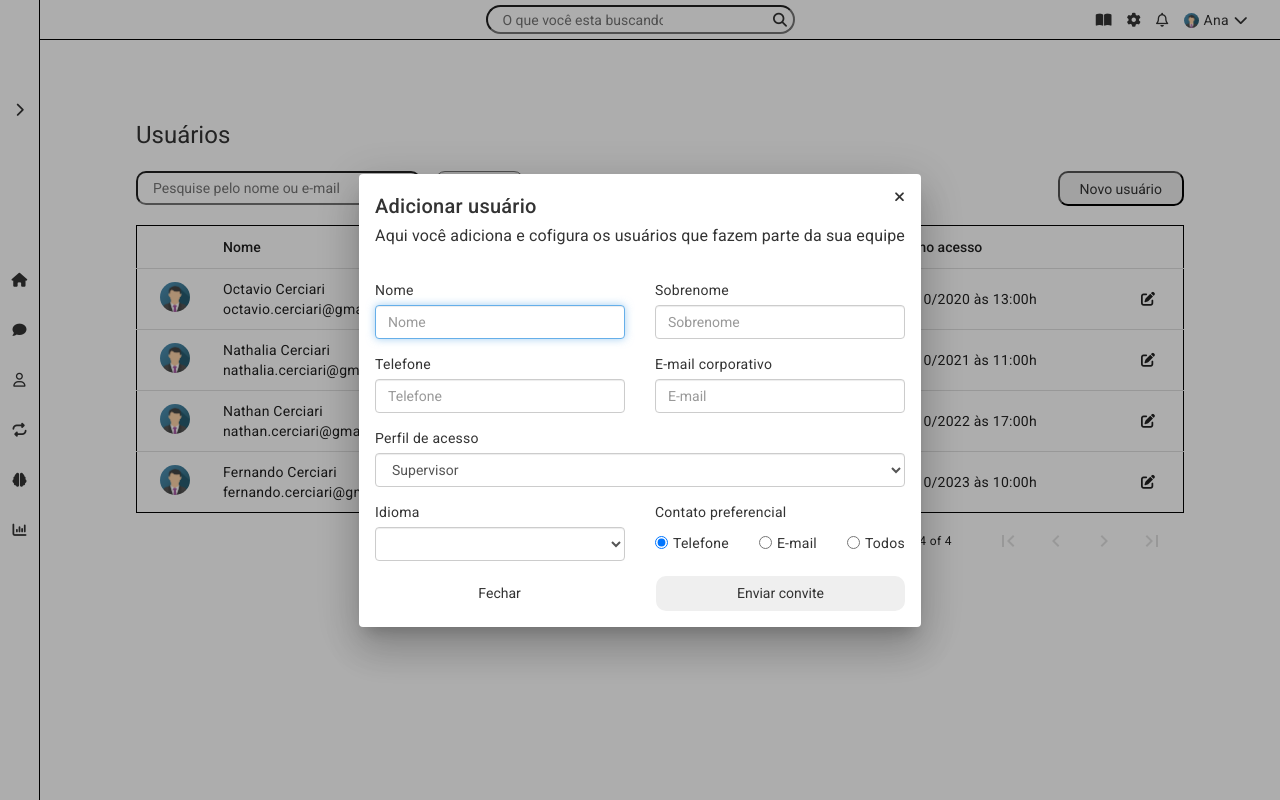
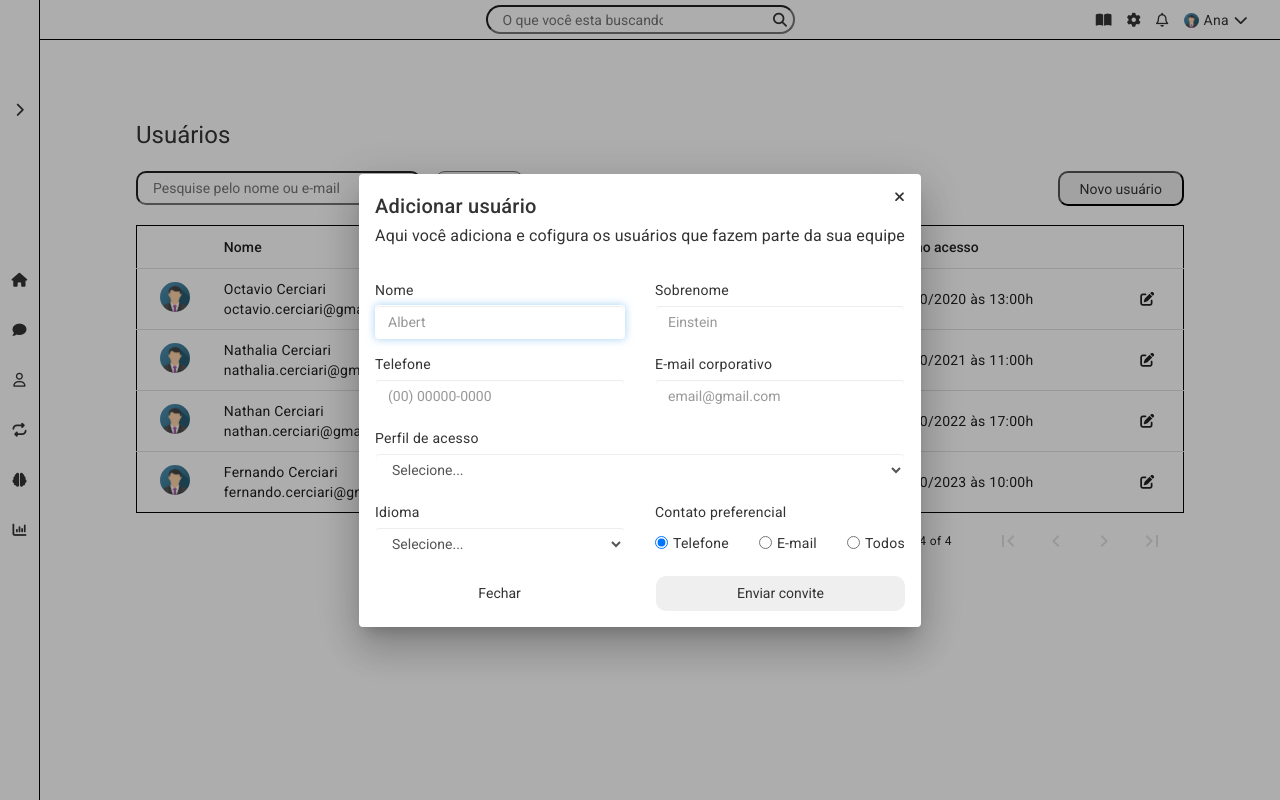
Before and after one commit to octavio-cerciari/first-decision-test, an Angular app: page /usuario in a window 1280 px wide. Both pictures are taken after a click on the button "Novo usuário". Built offline with nearby package versions, Linux system fonts and the light colour scheme.

Commit message:
F0012 - Create Add User Validation, F0013 - Call Edit User Modal passing object. F0014 - Create User Data Mock

```diff
--- a/src/app/user/user-modal/user-modal.component.css
+++ b/src/app/user/user-modal/user-modal.component.css
@@ -43,3 +43,12 @@ h2, h3 { margin: 0; padding: 0; }
         }
     }
 }
+
+.ng-untouched {
+    border-color: transparent;
+}
+.ng-invalid {
+    &.ng-touched {
+        border-color: red;
+    }
+}
--- a/src/app/user/user-modal/user-modal.component.html
+++ b/src/app/user/user-modal/user-modal.component.html
@@ -11,13 +11,13 @@
 				<div class="mb-3">
 					<div class="form-group col-md-6">
 						<label class="form-label">Nome</label>
-						<input type="text" placeholder="Nome" class="form-control" formControlName="name" required>
+						<input type="text" placeholder="Albert" class="form-control" formControlName="name" minlength="3" maxlength="20" required>
 					</div>
 				</div>
 				<div class="mb-3">
 					<div class="form-group col-md-6">
 						<label class="form-label">Sobrenome</label>
-						<input type="text" placeholder="Sobrenome" class="form-control" formControlName="lastName">
+						<input type="text" placeholder="Einstein" class="form-control" formControlName="lastName" minlength="3" maxlength="20">
 					</div>
 				</div>
 			</div>
@@ -26,13 +26,13 @@
 				<div class="mb-3">
 					<div class="form-group col-md-6">
 						<label class="form-label">Telefone</label>
-						<input type="text" placeholder="Telefone" class="form-control" mask="(00) 90000-0000" formControlName="phone">
+						<input type="text" placeholder="(00) 00000-0000" class="form-control" mask="(00) 90000-0000" formControlName="phone" minlength="11" maxlength="11">
 					</div>
 				</div>
 				<div class="mb-3">
 					<div class="form-group col-md-6">
 						<label class="form-label">E-mail corporativo</label>
-						<input type="text" placeholder="E-mail" class="form-control" formControlName="email">
+						<input type="text" placeholder="email@gmail.com" class="form-control" formControlName="email">
 					</div>
 				</div>
 			</div>
@@ -41,12 +41,13 @@
 				<div class="mb-3">
 					<div class="form-group col-md-12">
 						<label class="form-label">Perfil de acesso</label>
-						<select class="form-control">
-						  <option>Supervisor</option>
-						  <option>Gerente</option>
-						  <option>Analista</option>
-						  <option>Suporte</option>
-						  <option>Desenvolvedor</option>
+						<select class="form-control" formControlName="profile" [value]="selectedAccess">
+						  <option value="" disabled selected>Selecione...</option>
+						  <option value="Supervisor">Supervisor</option>
+						  <option value="Gerente">Gerente</option>
+						  <option value="Analista">Analista</option>
+						  <option value="Suporte">Suporte</option>
+						  <option value="Desenvolvedor">Desenvolvedor</option>
 						</select>
 					  </div>
 				</div>
@@ -54,6 +55,7 @@
 					<div class="form-group col-md-6">
 						<label class="form-label">Idioma</label>
 						<select class="form-control" formControlName="language" [value]="selectedLanguage">
+							<option value="" disabled selected>Selecione...</option>
 							<option value="Português BR">Português BR</option>
 							<option value="Inglês EN">Inglês EN</option>
 							<option value="Espanhol ES">Espanhol ES</option>
@@ -67,19 +69,19 @@
 						</div>
 						<div class="col-md-12"  style="display: flex; flex-direction: row; padding: 0; justify-content: space-between;">
 							<div class="form-check">
-								<input class="form-check-input" type="radio" name="exampleRadios" id="exampleRadios1" value="option1" checked>
+								<input class="form-check-input" type="radio" name="exampleRadios" id="exampleRadios1" [value]="selectedContact" checked (click)="changeContact('Telefone')">
 								<label class="form-check-label" for="exampleRadios1">
 								Telefone
 								</label>
 							</div>
 							<div class="form-check">
-								<input class="form-check-input" type="radio" name="exampleRadios" id="exampleRadios2" value="option2">
+								<input class="form-check-input" type="radio" name="exampleRadios" id="exampleRadios2" [value]="selectedContact" (click)="changeContact('E-mail')">
 								<label class="form-check-label" for="exampleRadios2">
 								E-mail
 								</label>
 							</div>
 							<div class="form-check">
-								<input class="form-check-input" type="radio" name="exampleRadios" id="exampleRadios3" value="option3">
+								<input class="form-check-input" type="radio" name="exampleRadios" id="exampleRadios3" [value]="selectedContact" (click)="changeContact('Todos')">
 								<label class="form-check-label" for="exampleRadios3">
 								Todos
 								</label>
--- a/src/app/user/user-modal/user-modal.component.ts
+++ b/src/app/user/user-modal/user-modal.component.ts
@@ -15,12 +15,16 @@ export class UserModalComponent implements OnInit {
     @Inject( MAT_DIALOG_DATA ) public data: UserInterface,
     ) {}
   tags = [] as string[];
+
   selectedLanguage = '';
+  selectedAccess = [''];
+  selectedContact = 'Telefone';
+
   userForm = new FormGroup( {
-    name: new FormControl( '', [Validators.required] ),
-    lastName: new FormControl( '', [Validators.required] ),
-    phone: new FormControl( '', [Validators.required] ),
-    email: new FormControl( '', [Validators.email, Validators.required] ),
+    name: new FormControl( '', [Validators.required, Validators.min(3), Validators.min(20)] ),
+    lastName: new FormControl( '', [Validators.required, Validators.min(3), Validators.min(20)] ),
+    phone: new FormControl( '', [Validators.required, Validators.min(11), Validators.min(11)]),
+    email: new FormControl( '', [Validators.email, Validators.required, Validators.min(3), Validators.min(20)] ),
     profile: new FormControl( '', [Validators.required] ),
     language: new FormControl( '', [Validators.required] ),
   } );
@@ -35,14 +39,31 @@ export class UserModalComponent implements OnInit {
     this.userForm.controls.phone.setValue(user.phone);
     this.userForm.controls.email.setValue(user.email);
     this.userForm.controls.language.setValue(user.language);
+    this.selectedContact = user.preferredContact;
   }
 
   closeModal() {
     this.dialogRef.close();
   }
 
+  changeContact(value: string) {
+    this.selectedContact = value;
+  }
+
   sendInvite(newInvite: boolean) {
-    // if(this.userForm.invalid) return
-    this.dialogRef.close( { user: this.userForm.value, newInvite } );
+    if(this.userForm.invalid || !this.selectedContact) return
+
+    const user = {
+      name: this.userForm.controls.name.value,
+      lastName: this.userForm.controls.lastName.value,
+      email: this.userForm.controls.email.value,
+      phone: this.userForm.controls.phone.value,
+      preferredContact: this.selectedContact,
+      status: 'Ativo',
+      language: this.userForm.controls.language.value,
+      createdDate: new Date().toLocaleDateString(),
+      lastAccess: new Date().toLocaleDateString() + ' às ' + new Date().getHours() + ':' + new Date().getMinutes() + 'h',
+    } as UserInterface;
+    this.dialogRef.close( { user, newInvite } );
   }
 }
--- a/src/app/user/user.component.html
+++ b/src/app/user/user.component.html
@@ -37,7 +37,7 @@
       <!-- Status Column -->
       <ng-container matColumnDef="status">
         <th mat-header-cell *matHeaderCellDef> Status </th>
-        <td mat-cell *matCellDef="let element"> {{element.createdDate}} </td>
+        <td mat-cell *matCellDef="let element"> {{element.status}} </td>
       </ng-container>
 
       <!-- Created Date Column -->
--- a/src/app/user/user.component.ts
+++ b/src/app/user/user.component.ts
@@ -8,10 +8,10 @@ import { UserModalComponent } from './user-modal/user-modal.component';
 import { MatDialog, MatDialogRef } from '@angular/material/dialog';
 
 const ELEMENT_DATA: UserInterface[] = [
-  { name: 'Octavio', lastName: 'Cerciari', phone: '16997966653', email: 'octavio.cerciari@gmail.com', status: 'Ativo', language: 'Português BR', createdDate: '10/10/2020', lastAccess: '10/10/2020 às 13:00h' },
-  { name: 'Nathalia', lastName: 'Cerciari', phone: '16997966653', email: 'nathalia.cerciari@gmail.com', status: 'Pendente', language: 'Inglês EN', createdDate: '10/10/2021', lastAccess: '10/10/2021 às 11:00h' },
-  { name: 'Nathan', lastName: 'Cerciari', phone: '16997966653', email: 'nathan.cerciari@gmail.com', status: 'Ativo', language: 'Português BR', createdDate: '10/10/2022', lastAccess: '10/10/2022 às 17:00h' },
-  { name: 'Fernando', lastName: 'Cerciari', phone: '16997966653', email: 'fernando.cerciari@gmail.com', status: 'Bloqueado', language: 'Espanhol ES', createdDate: '10/10/2023', lastAccess: '10/10/2023 às 10:00h' },
+  { name: 'Octavio', lastName: 'Cerciari', phone: '16997966653', email: 'octavio.cerciari@gmail.com', status: 'Ativo', language: 'Português BR', preferredContact: 'Todos', createdDate: '10/10/2020', lastAccess: '10/10/2020 às 13:00h' },
+  { name: 'Nathalia', lastName: 'Cerciari', phone: '16997966653', email: 'nathalia.cerciari@gmail.com', status: 'Pendente', language: 'Inglês EN', preferredContact: 'Telefone', createdDate: '10/10/2021', lastAccess: '10/10/2021 às 11:00h' },
+  { name: 'Nathan', lastName: 'Cerciari', phone: '16997966653', email: 'nathan.cerciari@gmail.com', status: 'Ativo', language: 'Português BR', preferredContact: 'E-mail', createdDate: '10/10/2022', lastAccess: '10/10/2022 às 17:00h' },
+  { name: 'Fernando', lastName: 'Cerciari', phone: '16997966653', email: 'fernando.cerciari@gmail.com', status: 'Bloqueado', language: 'Espanhol ES', preferredContact: 'Todos', createdDate: '10/10/2023', lastAccess: '10/10/2023 às 10:00h' },
 ] as UserInterface[];
 
 @Component({
@@ -46,7 +46,6 @@ export class UserComponent implements OnInit, AfterViewInit {
   }
 
   searchInput(filterValue: any) {
-    console.log(filterValue.target.value)
     this.dataSource.filter = filterValue.target.value;
   }
 
@@ -64,7 +63,8 @@ export class UserComponent implements OnInit, AfterViewInit {
       panelClass: 'user-modal'
     } )
     this.modalDialog.afterClosed().subscribe( ( result: any ) => {
-      console.log(result);
+      console.log(result)
+      if (result.newInvite) { ELEMENT_DATA.push(result.user); this.dataSource = new MatTableDataSource(ELEMENT_DATA); };
     } );
   }
 }
--- a/src/core/models/user.interface.ts
+++ b/src/core/models/user.interface.ts
@@ -3,8 +3,9 @@ export interface UserInterface {
     lastName: string,
     phone: string,
     email: string,
-    status: string,
+    status: 'Ativo' | 'Bloqueado' | 'Pendente',
     language: string,
     createdDate: string,
     lastAccess: string,
+    preferredContact: 'Telefone' | 'E-Mail' | 'Todos';
 }
```
